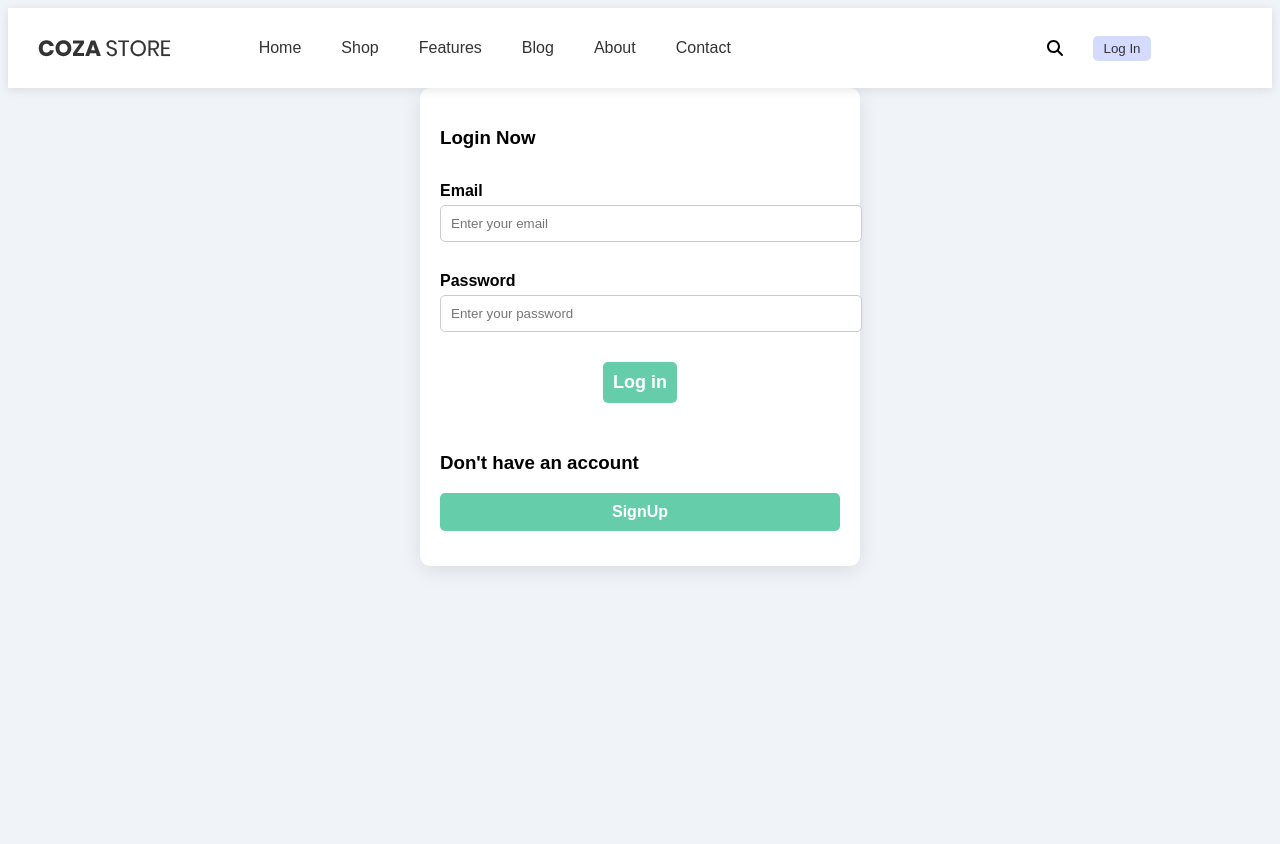
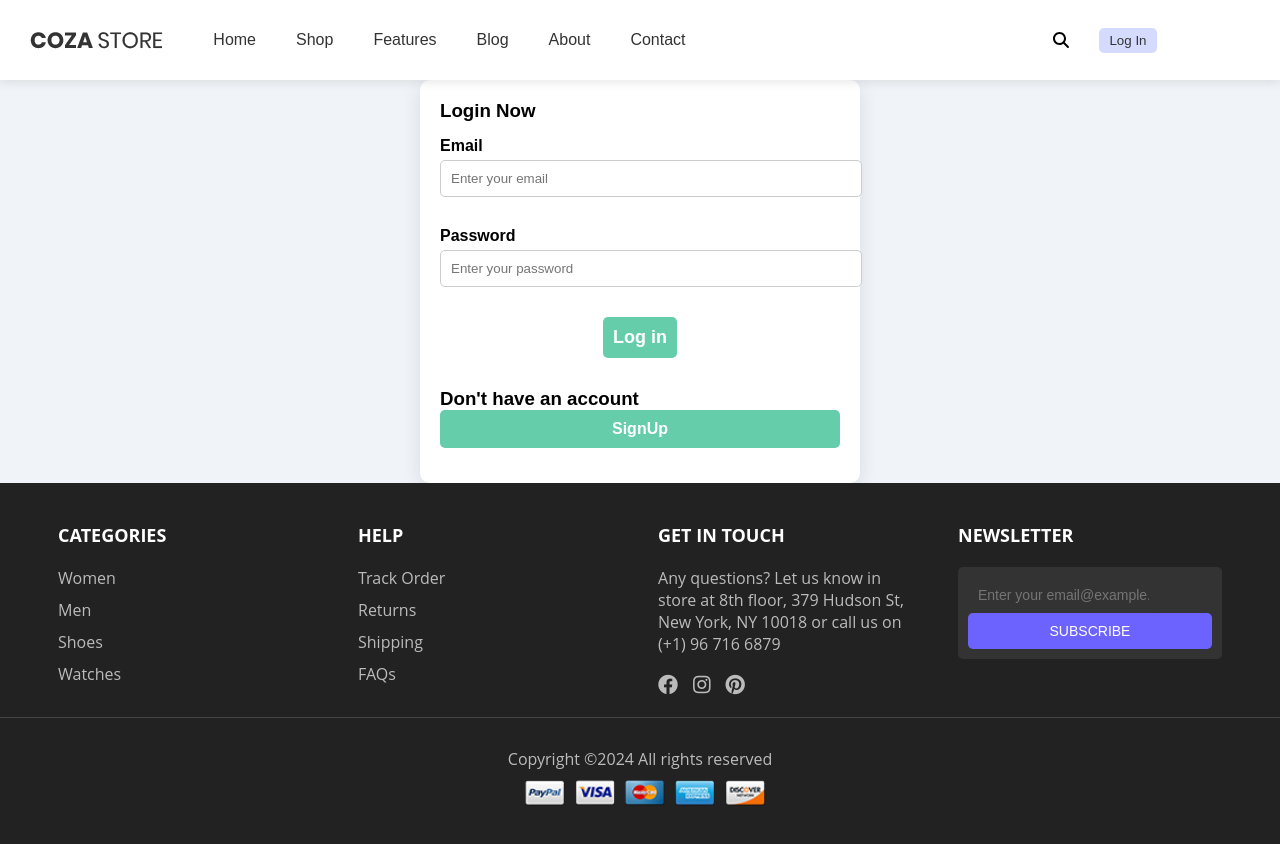
Before and after one commit to Omarjellyfish/Coza-Store-Task, a React (Vite) app in the folder CozaStore/: page /Login in a window 1280 px wide. Shown: the top 844 px of the page. Before the commit the page ends 800 px from the top, so only its background shows below. Built offline with nearby package versions, Linux system fonts and the light colour scheme.

Commit message:
Footer Done+ fontawesome imports

```diff
--- a/CozaStore/index.html
+++ b/CozaStore/index.html
@@ -5,7 +5,9 @@
     <link rel="icon" type="image/svg+xml" href="/vite.svg" />
     <meta name="viewport" content="width=device-width, initial-scale=1.0" />
     <title>Vite + React</title>
-    <linkrel="stylesheet" href="https://cdnjs.cloudflare.com/ajax/libs/font-awesome/6.0.0-beta3/css/all.min.css"/>
+    <link rel="stylesheet" href="https://cdnjs.cloudflare.com/ajax/libs/font-awesome/6.0.0-beta3/css/all.min.css"/>
+    <link rel="stylesheet" href="https://cdnjs.cloudflare.com/ajax/libs/font-awesome/5.15.4/css/all.min.css"/>
+
   </head>
   <body>
     <div id="root"></div>
--- a/CozaStore/package.json
+++ b/CozaStore/package.json
@@ -10,6 +10,7 @@
     "preview": "vite preview"
   },
   "dependencies": {
+    "@fortawesome/fontawesome-free": "^6.6.0",
     "@fortawesome/free-solid-svg-icons": "^6.6.0",
     "@fortawesome/react-fontawesome": "^0.2.2",
     "react": "^18.3.1",
--- a/CozaStore/src/App.jsx
+++ b/CozaStore/src/App.jsx
@@ -6,6 +6,7 @@ import Nav from './components/Nav/Nav';
 import  Login from './components/LogInSignUp/Login';
 import Shop from './components/Shop/Shop';
 import { LoginContext } from './Context/LoginContext';
+import Footer from './components/Footer/Footer'
 function App() {
   const [isLoggedIn,setIsLoggedIn]=useState(false)
 
@@ -16,9 +17,9 @@ function App() {
         <Routes>
           <Route path='/' element={<Nav/>}>
             <Route path='/Login' element={<Login/>}/>
-            <Route path='/Shop' element={<Shop/>}/>
           </Route>
         </Routes>
+        <Footer/>
       </BrowserRouter>
     </LoginContext.Provider>
     </>
--- a/CozaStore/src/components/Footer/Footer.css
+++ b/CozaStore/src/components/Footer/Footer.css
@@ -0,0 +1,108 @@
+.footer {
+    background-color: #222;
+    color: #fff;
+    padding: 40px 0;
+    font-family: 'Open Sans', sans-serif;
+  }
+
+  .footer-container {
+    display: flex;
+    justify-content: space-around;
+    max-width: 1200px;
+    margin: 0 auto;
+    flex-wrap: wrap;
+  }
+
+  .footer-section {
+    flex-basis: 22%;
+    margin-bottom: 20px;
+  }
+
+  .footer-section h3 {
+    font-size: 18px;
+    margin-bottom: 20px;
+    color: #fff;
+  }
+
+  .footer-section ul {
+    list-style: none;
+    padding: 0;
+  }
+
+  .footer-section ul li {
+    margin-bottom: 10px;
+    color: #bbb;
+  }
+
+  .footer-section ul li:hover {
+    color: #fff;
+    cursor: pointer;
+  }
+
+  .footer-section p {
+    color: #bbb;
+  }
+
+  .social-icons {
+    margin-top: 20px;
+  }
+
+  .social-icons i {
+    font-size: 20px;
+    margin-right: 15px;
+    color: #bbb;
+    transition: color 0.3s ease;
+  }
+
+  .social-icons i:hover {
+    color: #fff;
+  }
+
+  .newsletter-subscribe {
+    display: flex;
+    justify-content: space-between;
+    background-color: #333;
+    padding: 10px;
+    border-radius: 5px;
+    flex-direction: column;
+  }
+
+  .newsletter-subscribe input {
+    border: none;
+    padding: 10px;
+    width: 70%;
+    background-color: #333;
+    color: #fff;
+    font-size: 14px;
+  }
+
+  .newsletter-subscribe button {
+    padding: 10px 20px;
+    background-color: #6c63ff;
+    border: none;
+    color: #fff;
+    font-size: 14px;
+    cursor: pointer;
+    border-radius: 5px;
+  }
+
+  .footer-bottom {
+    display: flex;
+    justify-content: space-between;
+    align-items: center;
+    padding: 20px 0;
+    border-top: 1px solid #444;
+    justify-content: center;
+    flex-direction: column;
+  }
+
+  .footer-bottom p {
+    margin: 0;
+    color: #bbb;
+    margin: 10px;
+  }
+
+  .payment-icons img {
+    width: 40px;
+    margin-left: 10px;
+  }
--- a/CozaStore/src/components/Footer/Footer.jsx
+++ b/CozaStore/src/components/Footer/Footer.jsx
@@ -1,5 +1,60 @@
 import './Footer.css'
 export default function Footer(){
+return(
+    <footer className="footer">
+      <div className="footer-container">
+        <div className="footer-section categories">
+          <h3>CATEGORIES</h3>
+          <ul>
+            <li>Women</li>
+            <li>Men</li>
+            <li>Shoes</li>
+            <li>Watches</li>
+          </ul>
+        </div>
 
+        <div className="footer-section help">
+          <h3>HELP</h3>
+          <ul>
+            <li>Track Order</li>
+            <li>Returns</li>
+            <li>Shipping</li>
+            <li>FAQs</li>
+          </ul>
+        </div>
 
+        <div className="footer-section get-in-touch">
+          <h3>GET IN TOUCH</h3>
+          <p>
+            Any questions? Let us know in store at 8th floor, 379 Hudson St, New
+            York, NY 10018 or call us on (+1) 96 716 6879
+          </p>
+          <div className="social-icons">
+            <i className="fab fa-facebook"></i>
+            <i className="fab fa-instagram"></i>
+            <i className="fab fa-pinterest"></i>
+          </div>
+        </div>
+
+        <div className="footer-section newsletter">
+          <h3>NEWSLETTER</h3>
+          <div className="newsletter-subscribe">
+            <input type="email" placeholder="Enter your email@example.com" />
+            <button>SUBSCRIBE</button>
+          </div>
+        </div>
+      </div>
+
+      <div className="footer-bottom">
+        <p>Copyright ©2024 All rights reserved</p>
+        <div className="payment-icons">
+          <img src="../../../images/icons/icon-pay-01.png" alt="Paypal" />
+          <img src="../../../images/icons/icon-pay-02.png" alt="Visa" />
+          <img src="../../../images/icons/icon-pay-03.png" alt="Mastercard" />
+          <img src="../../../images/icons/icon-pay-04.png" alt="PaymentMethod" />
+          <img src="../../../images/icons/icon-pay-05.png" alt="Discover" />
+        </div>
+      </div>
+    </footer>
+)
 }
--- a/CozaStore/src/index.css
+++ b/CozaStore/src/index.css
@@ -0,0 +1,4 @@
+*{
+    margin: 0;
+    padding: 0;
+}
--- a/package.json
+++ b/package.json
@@ -1,5 +1,6 @@
 {
   "dependencies": {
+    "@fortawesome/fontawesome-free": "^6.6.0",
     "react-router-dom": "^6.26.2"
   }
 }
```
Also changed, not shown: 2 other files (tests, documents, lock files or other folders).
